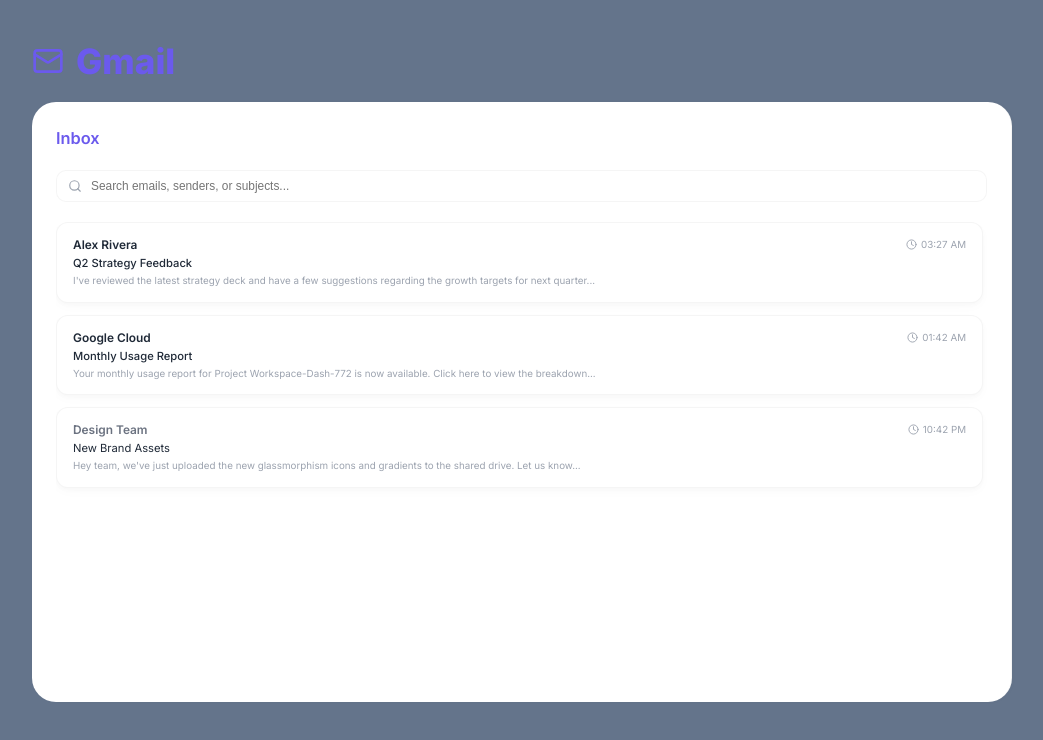
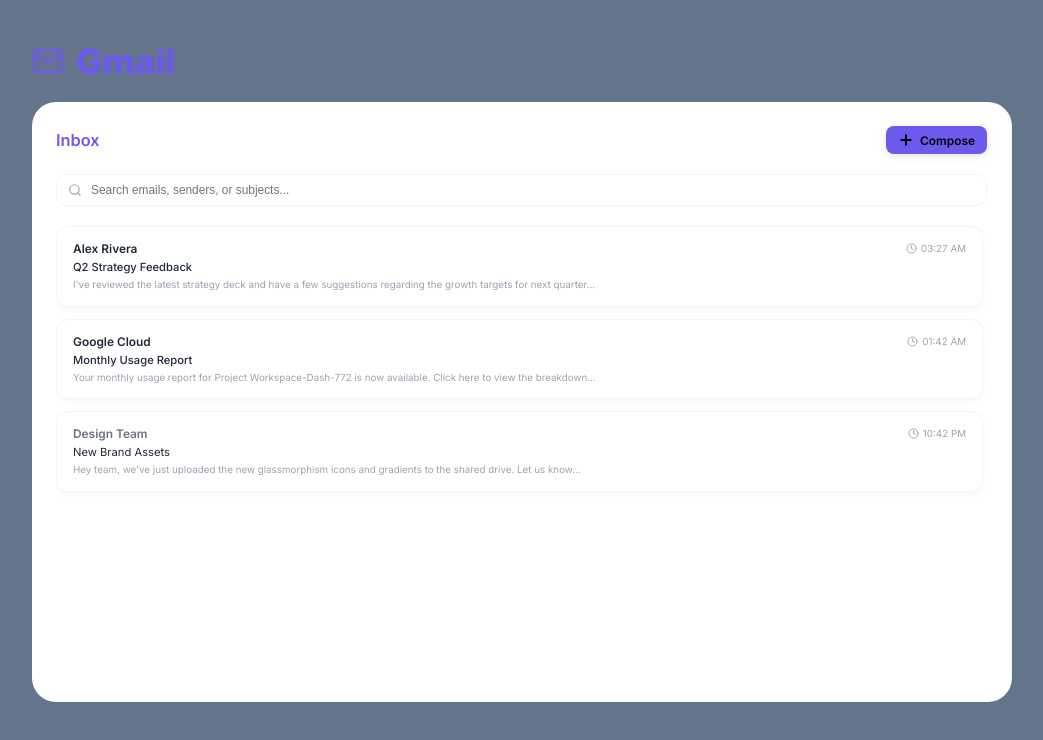
Before and after one commit to youngtm60/google-dashboard, a Next.js app: page /gmail in a window 1280 px wide. Shown: the top 740 px of the page, without its empty margins (228-1271 px from the left). Built offline with nearby package versions, Linux system fonts and the light colour scheme; no server answers.

Commit message:
feat: upgrade Gmail Compose button for dashboard and full-page visibility

```diff
--- a/src/components/GmailWidget.tsx
+++ b/src/components/GmailWidget.tsx
@@ -76,27 +76,28 @@ export default function GmailWidget({ limit = 10, fullPage = false }: { limit?:
         <div style={{ display: "flex", alignItems: "center", gap: "10px", color: "var(--accent-primary)" }}>
           {!fullPage && <Mail size={20} />}
           <h3 style={{ fontWeight: 600 }}>{!fullPage ? "Gmail Inbox" : "Inbox"}</h3>
+        </div>
+
+        <div style={{ display: "flex", alignItems: "center", gap: "16px" }}>
           <button
             onClick={() => setIsComposing(true)}
             className="hover-opacity"
             title="Compose Email"
             style={{
-              background: "rgba(255,255,255,0.1)",
-              color: "white",
-              width: "24px",
-              height: "24px",
-              borderRadius: "6px",
+              background: "var(--accent-primary)",
+              color: "black",
+              padding: "6px 12px",
+              borderRadius: "8px",
               display: "flex",
               alignItems: "center",
-              justifyContent: "center",
-              marginLeft: "4px"
+              gap: "6px",
+              fontWeight: 600,
+              fontSize: "0.85rem",
+              boxShadow: "0 2px 8px rgba(0,0,0,0.1)"
             }}
           >
-            <Plus size={14} strokeWidth={3} />
+            <Plus size={16} strokeWidth={3} /> Compose
           </button>
-        </div>
-
-        <div style={{ display: "flex", alignItems: "center", gap: "16px" }}>
           <span style={{ fontSize: "0.8rem", color: "var(--text-muted)", display: "none" }}>
             {messages?.filter((m: any) => m.isUnread).length} Unread
           </span>
```
